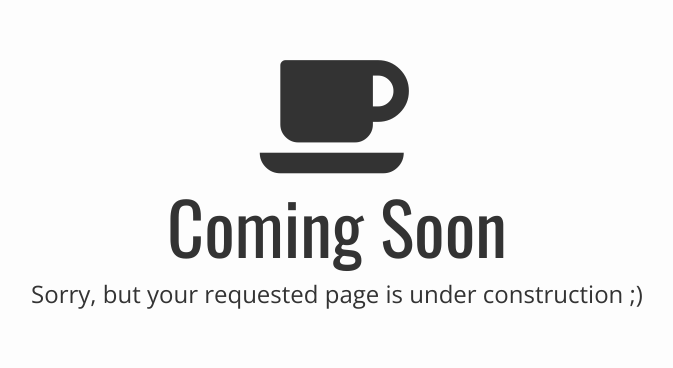
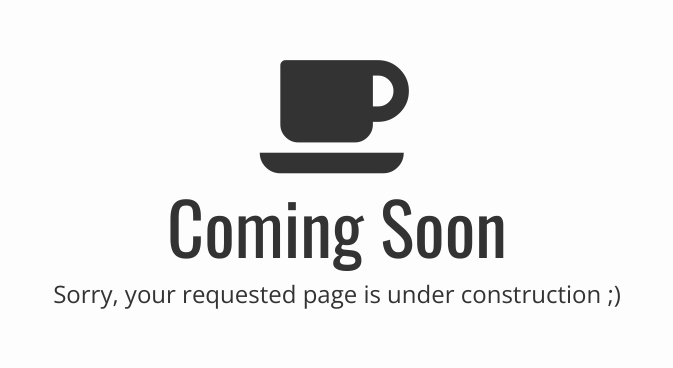
Before and after one commit to Aliireeza/aliireeza.github.io, a plain HTML site: page under-construction.html in a window 1280 px wide. Shown: the part 139-507 px from the top of the page, without its empty margins (303-976 px from the left). Drawn offline with nearby package versions, Linux system fonts and the light colour scheme.

Commit message:
Update under-construction.html

```diff
--- a/under-construction.html
+++ b/under-construction.html
@@ -36,7 +36,7 @@
 			<div class="four-grid">
 				<hgroup class="page-title">
 					<h1><i class="fa fa-coffee fa-2x"></i><br><br>Coming Soon</h1>
-					<h2>Sorry, but your requested page is under construction ;)</h2>
+					<h2>Sorry, your requested page is under construction ;)</h2>
 				</hgroup>
 				<nav class="page-menu">
 					<a href="http://aliireeza.github.io"><i class="fa fa-home fa-2x"></i><br>Home</a>
```
